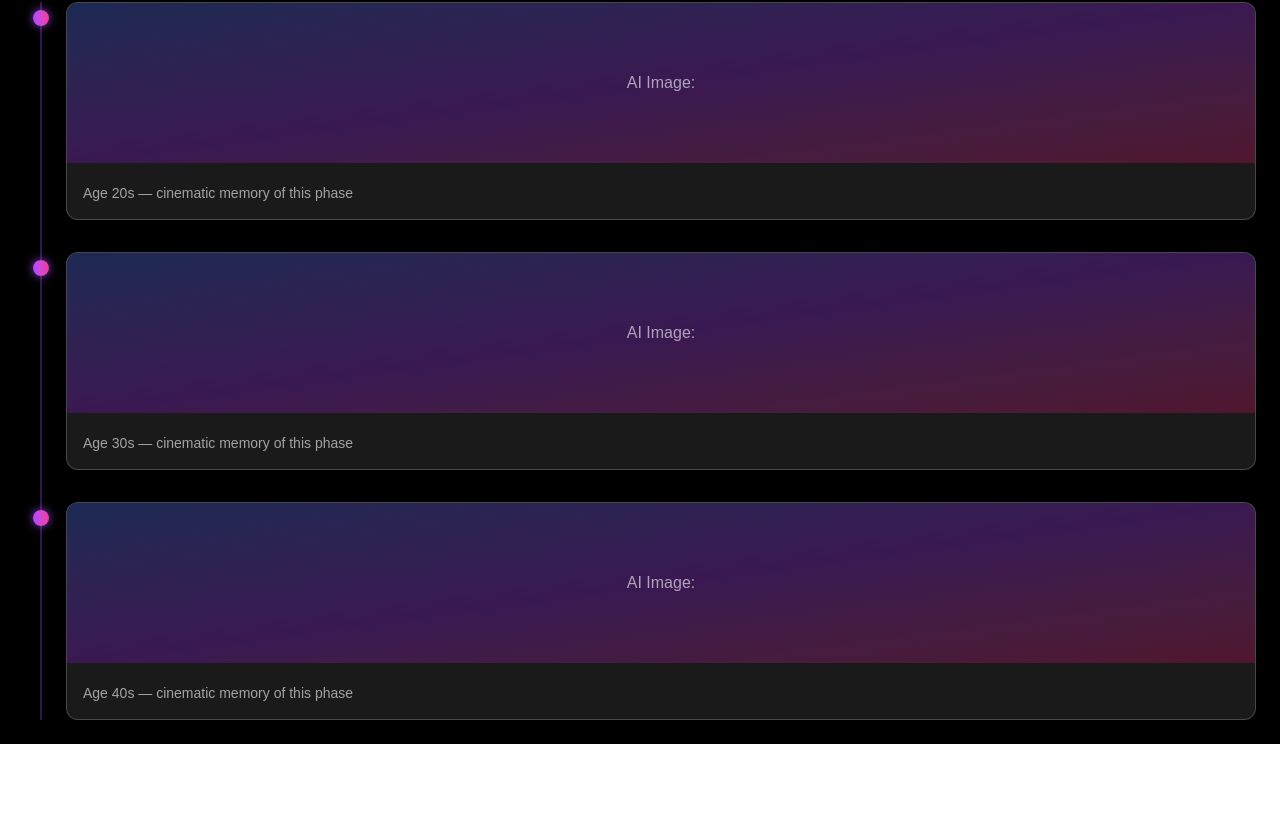
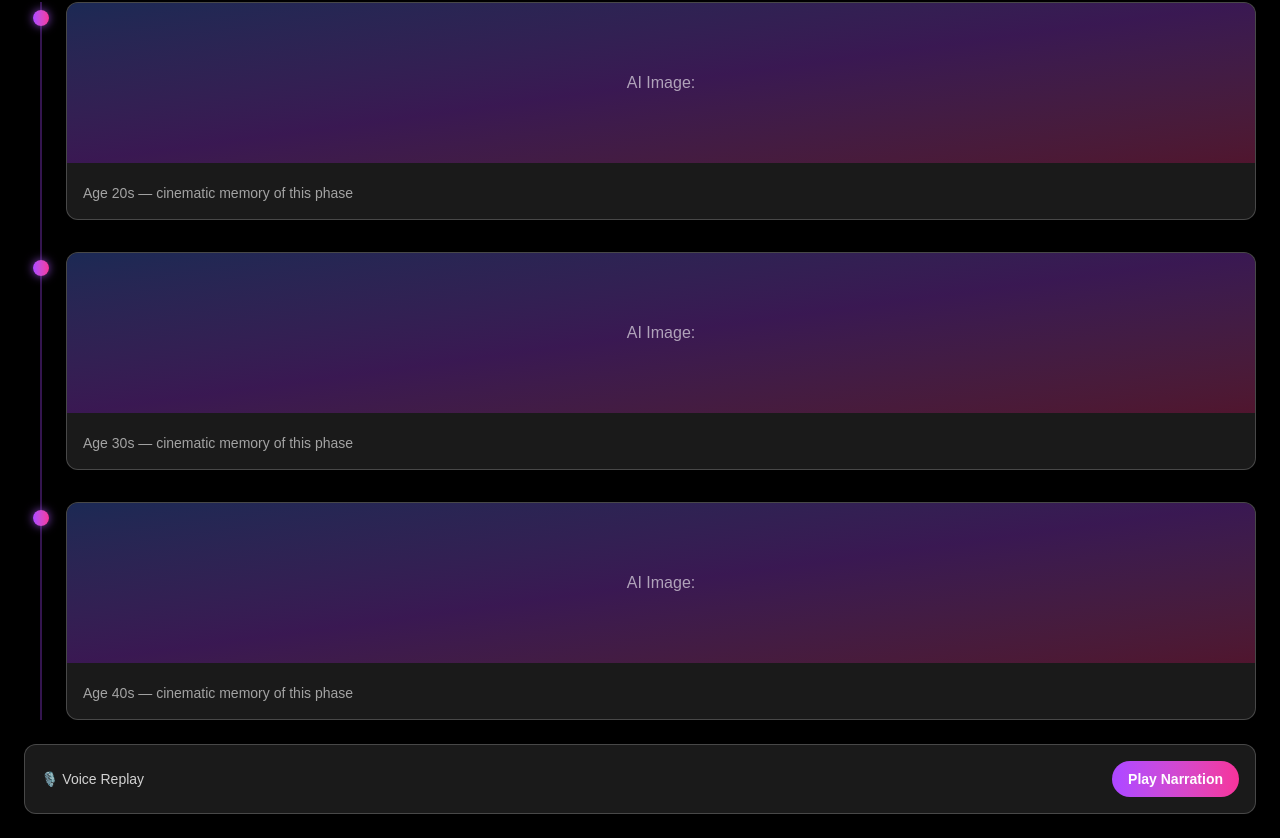
Before and after one commit to ashokaurovindomohanty-hub/ai-life-replay, a Next.js app: page /replay in a window 1280 px wide. Shown: the part 1080-1918 px from the top of the page. Before the commit the page ends 1824 px from the top, so only its background shows below. Built offline with nearby package versions, Linux system fonts and the light colour scheme.

Commit message:
add voice replay

```diff
--- a/app/replay/page.tsx
+++ b/app/replay/page.tsx
@@ -1,4 +1,5 @@
 "use client";
+import VoiceReplay from "@/src/components/VoiceReplay";
 import CinemaTimeline from "@/src/components/CinemaTimeline";
 import SoulStats from "@/src/components/SoulStats";import { createStripFromMemory } from "@/lib/stripGenerator";
 import { useEffect, useState } from "react";
@@ -30,6 +31,7 @@ export default function Replay(){
    <TimelineCanvas phases={initialPhases} />
 <SoulStats />
 <CinemaTimeline />
+<VoiceReplay text={memory} />
   </main>
  )
 }
--- /dev/null
+++ b/src/components/VoiceReplay.tsx
@@ -0,0 +1,14 @@
+"use client";
+export default function VoiceReplay({ text="Your life replay narration" }){
+  const speak = () => {
+    if(typeof window === "undefined") return;
+    const u = new SpeechSynthesisUtterance(text);
+    speechSynthesis.speak(u);
+  };
+  return (
+    <div className="mt-6 bg-white/10 backdrop-blur border border-white/20 rounded-xl p-4 flex items-center justify-between">
+      <p className="text-white/80 text-sm">🎙️ Voice Replay</p>
+      <button onClick={speak} className="px-4 py-2 bg-gradient-to-r from-purple-500 to-pink-500 rounded-full text-white text-sm font-bold">Play Narration</button>
+    </div>
+  )
+}
```
